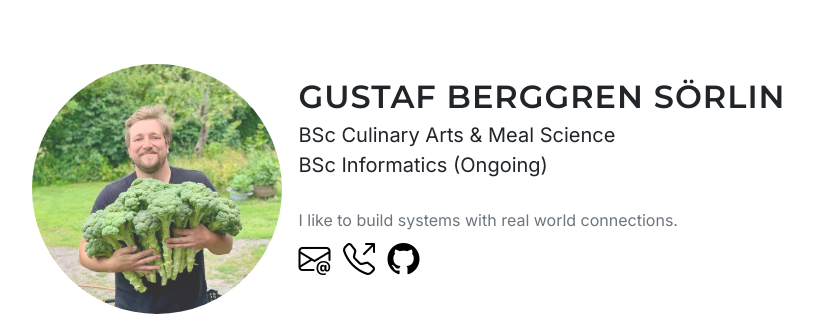
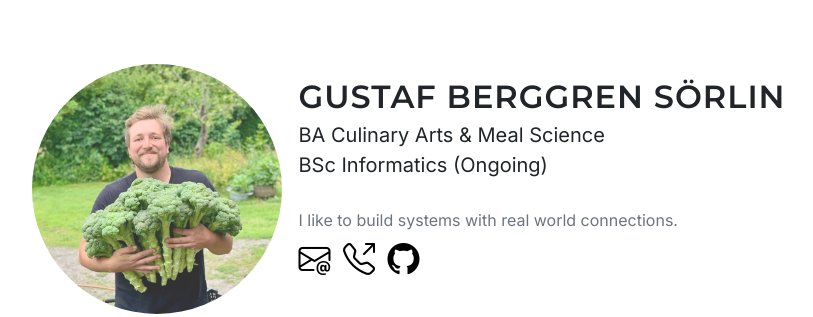
Before and after one commit to gbrggrn/gbrggrn.github.io, a Jekyll site: the page built from index.html, in a window 1280 px wide. Shown: the top 317 px of the page, without its empty margins (239-1052 px from the left). Built offline with Jekyll 4.4.1, drawn with Linux system fonts in a browser that asks for light colours.

Commit message:
Update default.html

```diff
--- a/_layouts/default.html
+++ b/_layouts/default.html
@@ -24,7 +24,7 @@
 
       <div class="text-start">
         <h2 class="mb-1">Gustaf Berggren Sörlin</h2>
-        <p class="lead mb-1">BSc Culinary Arts & Meal Science<br>BSc Informatics (Ongoing)</p><br>
+        <p class="lead mb-1">BA Culinary Arts & Meal Science<br>BSc Informatics (Ongoing)</p><br>
         <p class="text-muted mb-1">I like to build systems with real world connections.</p>
 
         <a href="mailto:gustaf.berggren.sorlin@gmail.com" target="_blank">
```
